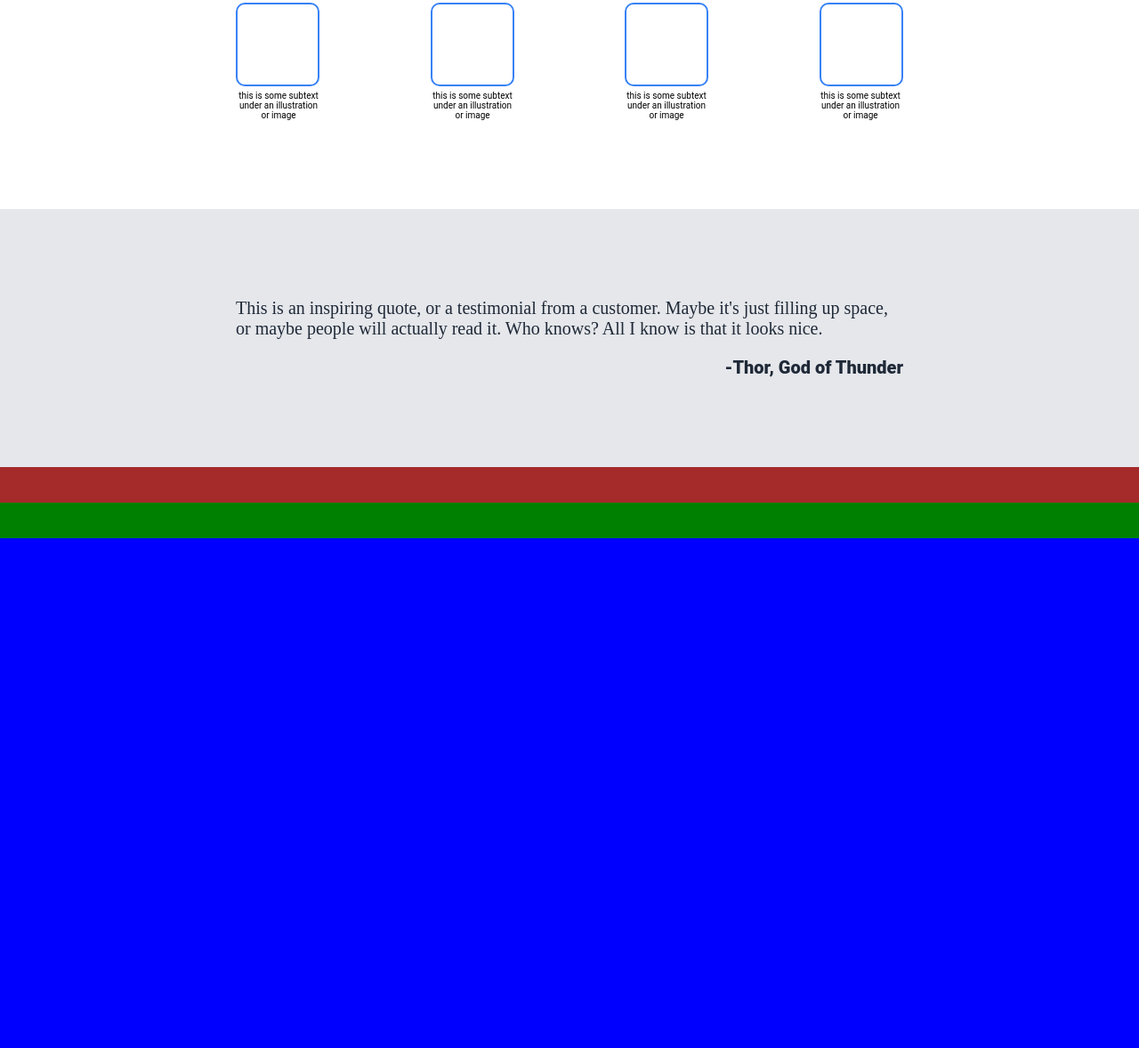
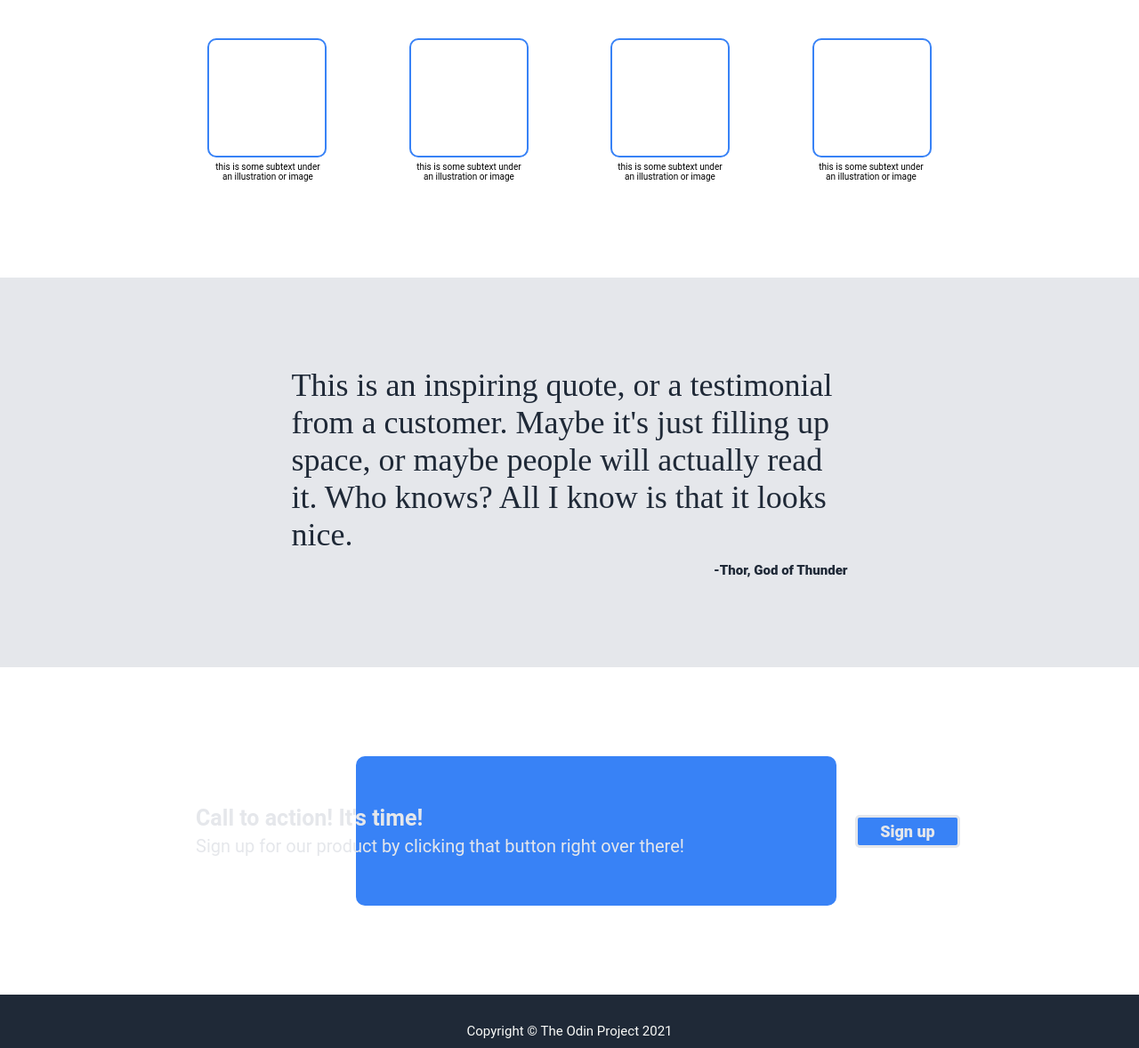
Before and after one commit to Bfjereide/Landing-Page, a plain HTML site: page index.html in a window 1280 px wide. Shown: the part 653-1831 px from the top of the page at 89% size. Before the commit the page ends 1258 px from the top, so only its background shows below. Drawn offline with Linux system fonts and the light colour scheme; a web font is replaced by a local one.

Commit message:
Fullført landing page. Mangler litt justering av størrelser for å være 100%

```diff
--- a/index.html
+++ b/index.html
@@ -69,12 +69,20 @@
 
 
     <div class="bottom">
-        <div class="bottom-content-1"></div>
-        <div class="bottom-content-2"></div>
+        <div class="bottom-main">
+            <div class="bottom1">
+                <div class="bottom-1a">Call to action! It's time!</div>
+                <div class="bottom-1b">Sign up for our product by clicking that button right over there!</div>
+            </div>
+            <div class="bottom2">
+                <button class="bottom-button">Sign up</button>
+            </div>
+        </div>
     </div>
 
+
     <div class="footer">
-
+        Copyright © The Odin Project 2021
     </div>
 
 
--- a/stylesheet.css
+++ b/stylesheet.css
@@ -12,7 +12,7 @@
 }
 body {
 
-  background-color: blue;
+
   margin: 0px;
   border: 0px;
 }
@@ -96,7 +96,7 @@ body {
   flex-direction: column;
   justify-content: center;
   align-items: center;
-  padding-bottom: 100px;
+  padding: 40px 400px 0px 400px;
 }
 .top-box1 {
   padding-top: 10px;
@@ -124,6 +124,15 @@ body {
   max-width: 90px;
   text-align: center;
 }
+/* Bedre slik ? Ref størrelse på boks ift top-info */
+.a-box, .b-box {
+  min-height: 130px;
+  min-width: 130px;
+}
+
+
+
+
 .top,
 .middle,
 .bottom,
@@ -137,19 +146,21 @@ body {
 .middle, .middle-content, .mc-box {
   display: flex;
   background-color: #E5E7EB;
+
 }
 .middle {
   justify-content: center;
   align-items: center;
 
+
 }
 .middle-content {
-font-size: 20px;
+font-size: 36px;
 color: #1F2937;
 font-family: Roboto-italic;
 padding: 100px 0;
 font-weight: 300;
-width: 750px;
+max-width: 625px;
 display: flex;
 flex-direction: row;
 flex-wrap: wrap;
@@ -157,16 +168,69 @@ justify-content: flex-end;
 }
 .mc-box {
   display: flex;
+  font-size: 15px;
   font-weight: 800;
-  padding-top: 20px;
+  padding-top: 10px;
 }
 
+
 .bottom {
-  background-color: brown;
+display: flex;
+background-color: #3882F6;
+margin: 100px 400px;
+padding: 55px 250px;
+color: #E5E7EB;
+justify-content: center;
+border-radius: 10px;
+}
+.bottom-main {
+display: flex;
+min-width: 900px;
+justify-content: space-between;
+}
+.bottom1 {
+  display: flex;
+  flex-direction: column;
+  gap: 5px;
+}
+.bottom-1a {
+  font-size: 25px;
+  font-weight: 700;
+}
+.bottom-1b {
+  font-size: 20px;
+  font-weight: 400;
+}
+.bottom2 {
+  display: flex;
+  min-width: 200px;
+  justify-content: center;
+  align-items: center;
+}
+.bottom-button {
+  color: #E5E7EB;
+  font-size: 18px;
+  font-weight: 900;
+  background-color: #3882F6;
+  padding: 5px 25px;
+  border-radius: 5px;
+  border: 3px solid #E5E7EB;
 }
 
 .footer {
-  background-color: green;
+  display: flex;
+  justify-content: center;
+  align-items: flex-end;
+  color: #F9FAF8;
+  font-size: 15px;
+  font-weight: 400;
+  background-color: #1F2937;
+  padding: 10px;
+}
+
+
+.footer {
+
 }
 
 ul {
```
